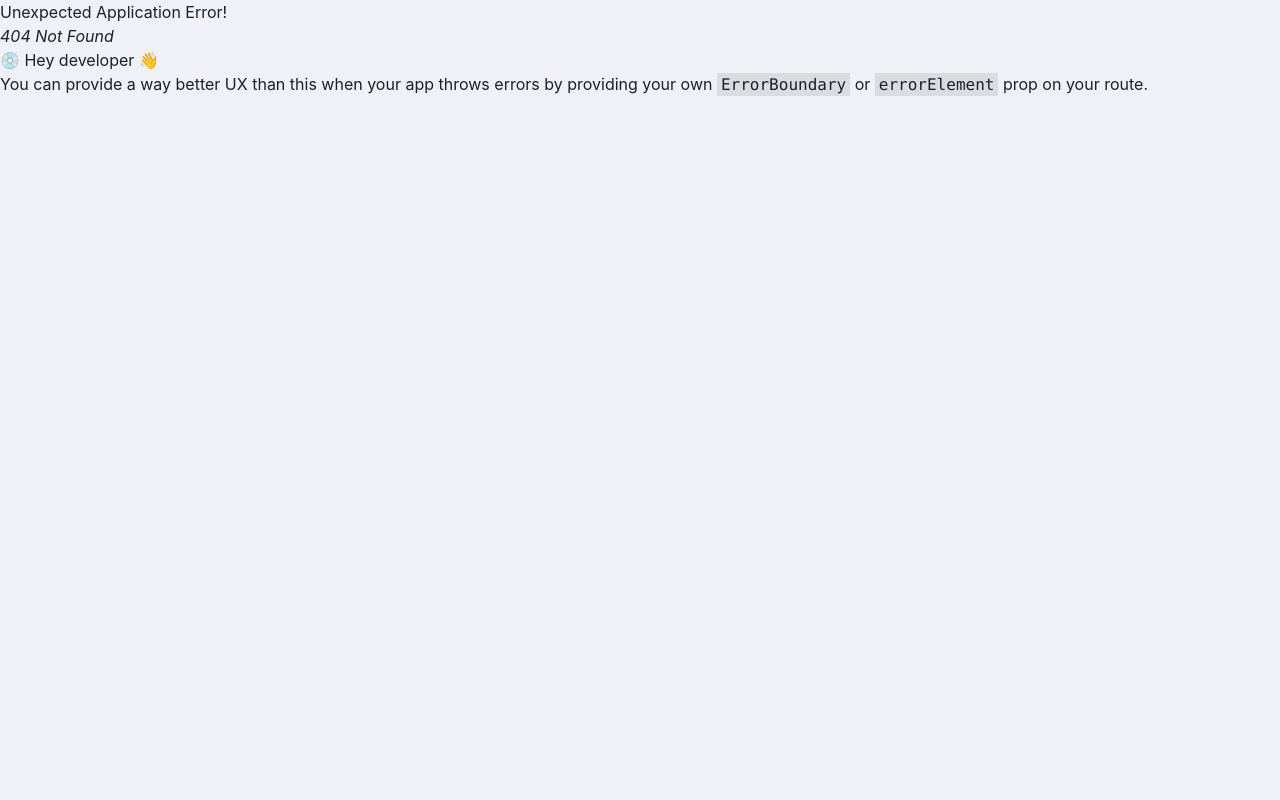
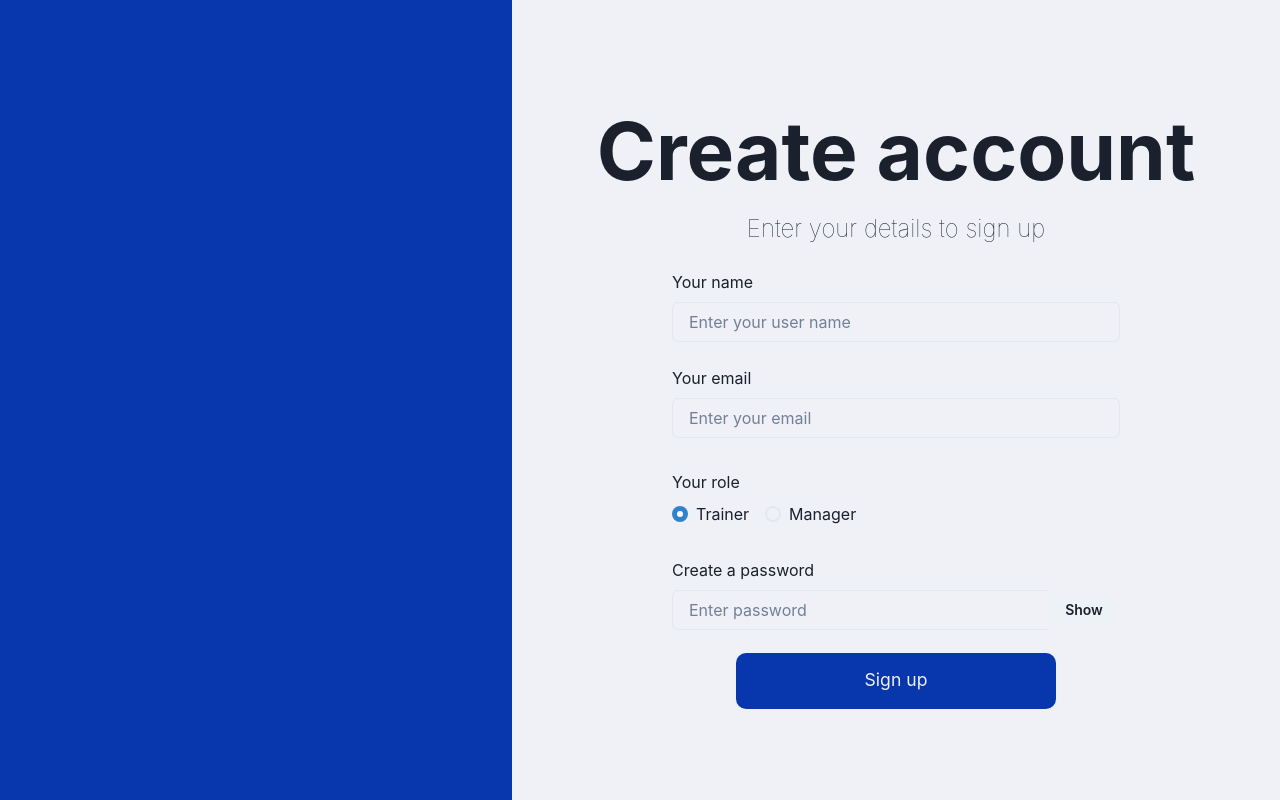
Before and after one commit to scorcuera/egonApp, a React (Vite) app in the folder egon-client/: page /register in a window 1280 px wide. Before the commit this address had no page. Built offline with nearby package versions, Linux system fonts and the light colour scheme.

Commit message:
Add Register component and route

```diff
--- /dev/null
+++ b/egon-client/src/components/Register.tsx
@@ -0,0 +1,94 @@
+import { AuthUser } from "../interfaces/user.interface.ts";
+import { useForm } from "react-hook-form";
+import { useState } from "react";
+import { useNavigate } from "react-router-dom";
+import { Input, InputGroup, RadioGroup, Radio, InputRightElement, Flex, Button, Stack, Text } from '@chakra-ui/react';
+import "./Login.css";
+
+const Register = () => {
+    const { register, handleSubmit } = useForm();
+    const navigate = useNavigate();
+    const [show, setShow] = useState(false);
+    const handleClick = () => setShow(!show);
+
+    const handleSignUp = async (data: AuthUser): Promise<void> => {
+        //sdd
+    }
+
+    return (
+        <div className="form__container">
+            <div className="form__image">
+
+            </div>
+            <form className="form__element" action="" onSubmit={handleSubmit(handleSignUp)}>
+                <div className="form__message">
+                    <p>Create account</p>
+                    <p>Enter your details to sign up</p>
+                </div>
+                <Stack spacing={6}>
+                    <Flex w='md' flexDirection='column'>
+                        <Text mb='8px'>Your name</Text>
+                        <InputGroup w='md' flexDirection="column">
+                            <Input
+                                type='tel'
+                                placeholder='Enter your user name'
+                                {...register("UserName")}
+                                autoComplete="off"
+                            />
+                        </InputGroup>
+                    </Flex>
+                    <Flex flexDirection='column' mb='8px'>
+                        <Text mb='8px'>Your email</Text>
+                        <InputGroup w='md' flexDirection="column">
+                            <Input
+                                type='tel'
+                                placeholder='Enter your email'
+                                {...register("UserEmail")}
+                                autoComplete="off"
+                            />
+                        </InputGroup>
+                    </Flex>
+                    <Flex flexDirection='column' mb='8px'>
+                        <Text mb='8px'>Your role</Text>
+                        <RadioGroup defaultValue='1'>
+                            <Stack spacing={4} direction='row'>
+                                <Radio
+                                    value='1'
+                                    {...register("UserRole")}>
+                                    Trainer
+                                </Radio>
+                                <Radio
+                                    value='2'
+                                    {...register("UserRole")}>
+                                    Manager
+                                </Radio>
+                            </Stack>
+                        </RadioGroup>
+                    </Flex>
+                    <Flex flexDirection='column' w='md'>
+                        <Text mb='8px'>Create a password</Text>
+                        <InputGroup>
+                            <Input
+                                pr='4.5rem'
+                                type={show ? 'text' : 'password'}
+                                placeholder='Enter password'
+                                {...register("Password")}
+                                autoComplete="off"
+                            />
+                            <InputRightElement width='4.5rem'>
+                                <Button h='1.75rem' size='sm' onClick={handleClick}>
+                                    {show ? 'Hide' : 'Show'}
+                                </Button>
+                            </InputRightElement>
+                        </InputGroup>
+                    </Flex>
+                </Stack>
+
+                <button className="form__submit-btn" type="submit">Sign up</button>
+            </form>
+        </div>
+
+    )
+}
+
+export default Register
--- a/egon-client/src/router/router.tsx
+++ b/egon-client/src/router/router.tsx
@@ -4,6 +4,7 @@ import Login from '../components/Login';
 import UserDashboard from '../pages/UserDashboard';
 import HomePage from '../pages/HomePage';
 import ClapForm from '../components/ClapForm';
+import Register from '../components/Register';
 
 const router = createBrowserRouter([
     {
@@ -30,6 +31,10 @@ const router = createBrowserRouter([
         path: "/login",
         element: <Login />
     },
+    {
+        path: "/register",
+        element: <Register />
+    },
 ])
 
 
```
